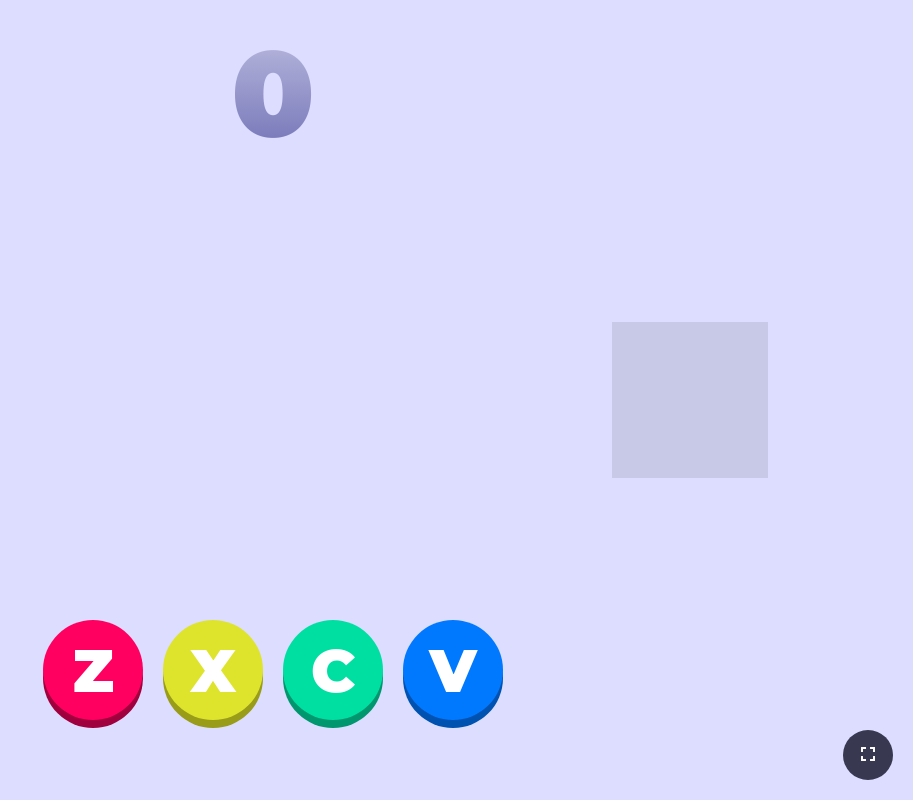
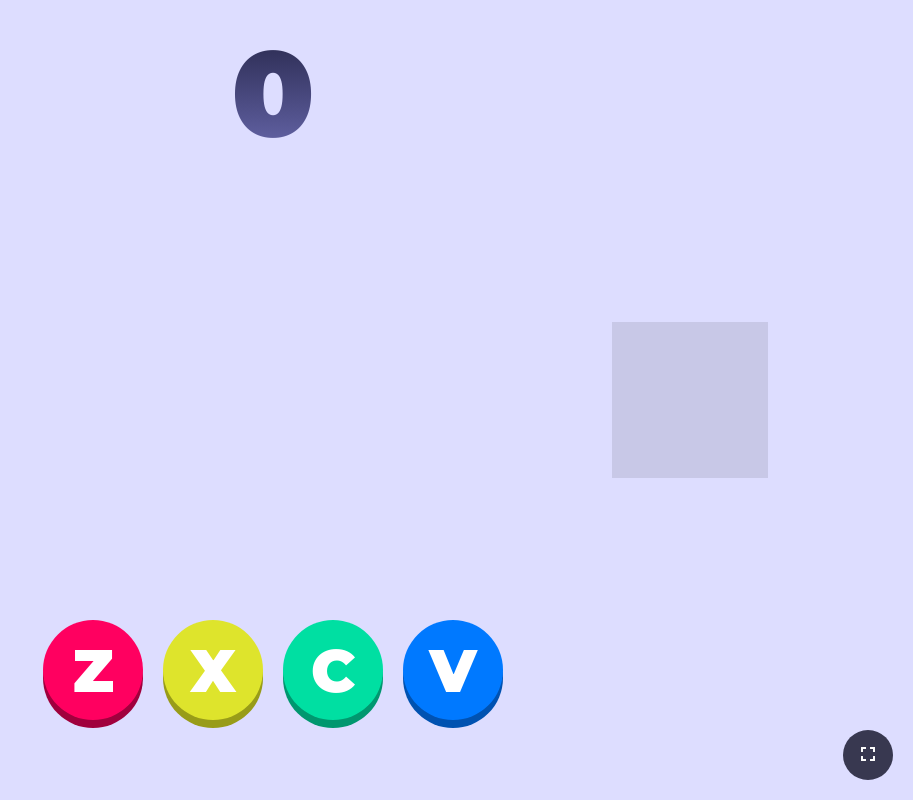
Before and after one commit to 9rotama/hoody-rhythm, a website built with Vite: page index.html in a window 1280 px wide. Shown: the whole page, without its empty margins (367-1280 px from the left). Built offline with nearby package versions, Linux system fonts and the light colour scheme.

Commit message:
スコア色調整

```diff
--- a/src/style.css
+++ b/src/style.css
@@ -51,7 +51,7 @@ body {
   font-size: 120px;
   font-weight: 900;
   margin: 0px;
-  background: linear-gradient(#c0c0e2, #6c6cb3);
+  background: linear-gradient(#222244, #6c6cb3);
   -webkit-background-clip: text;
   background-clip: text;
   color: transparent;
```
